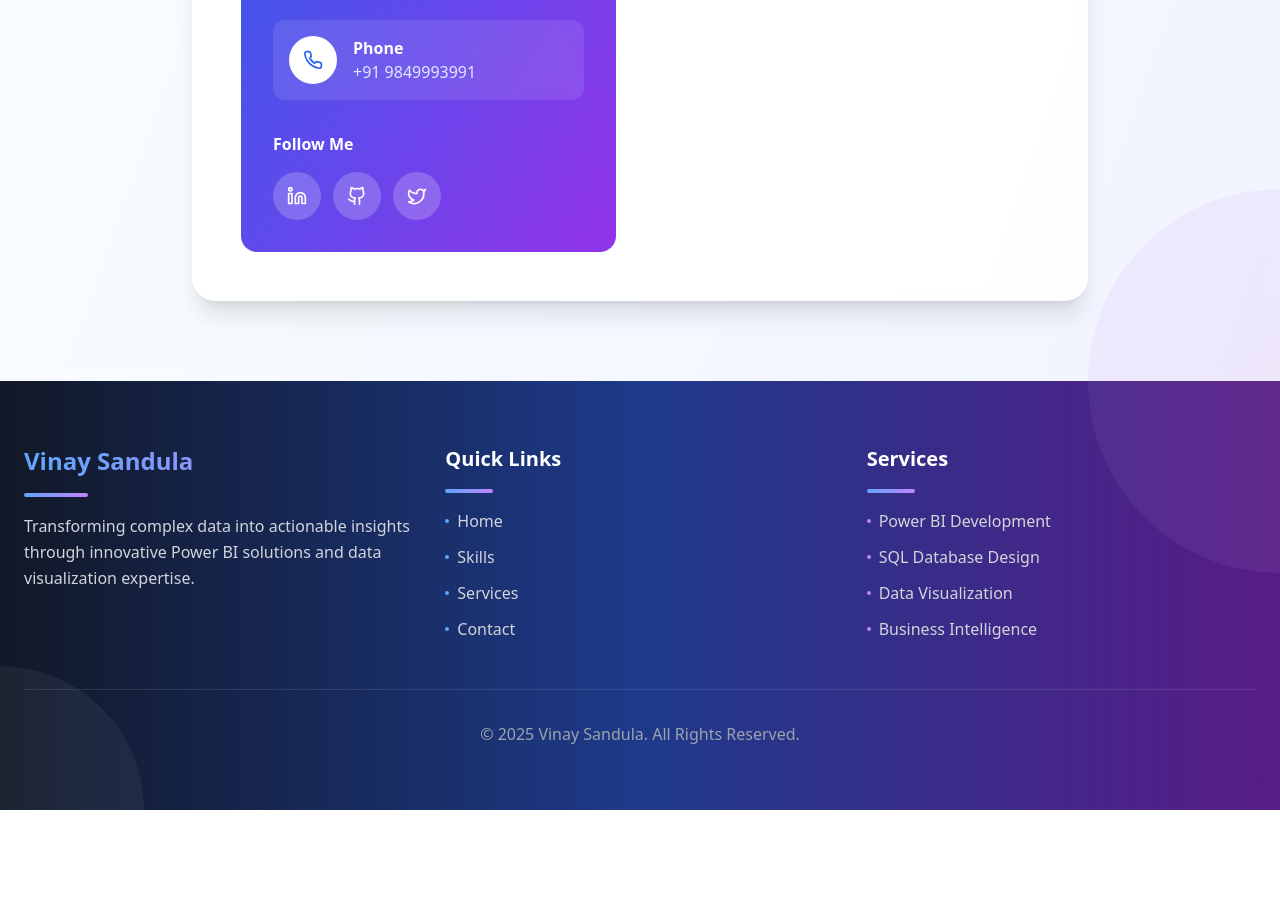
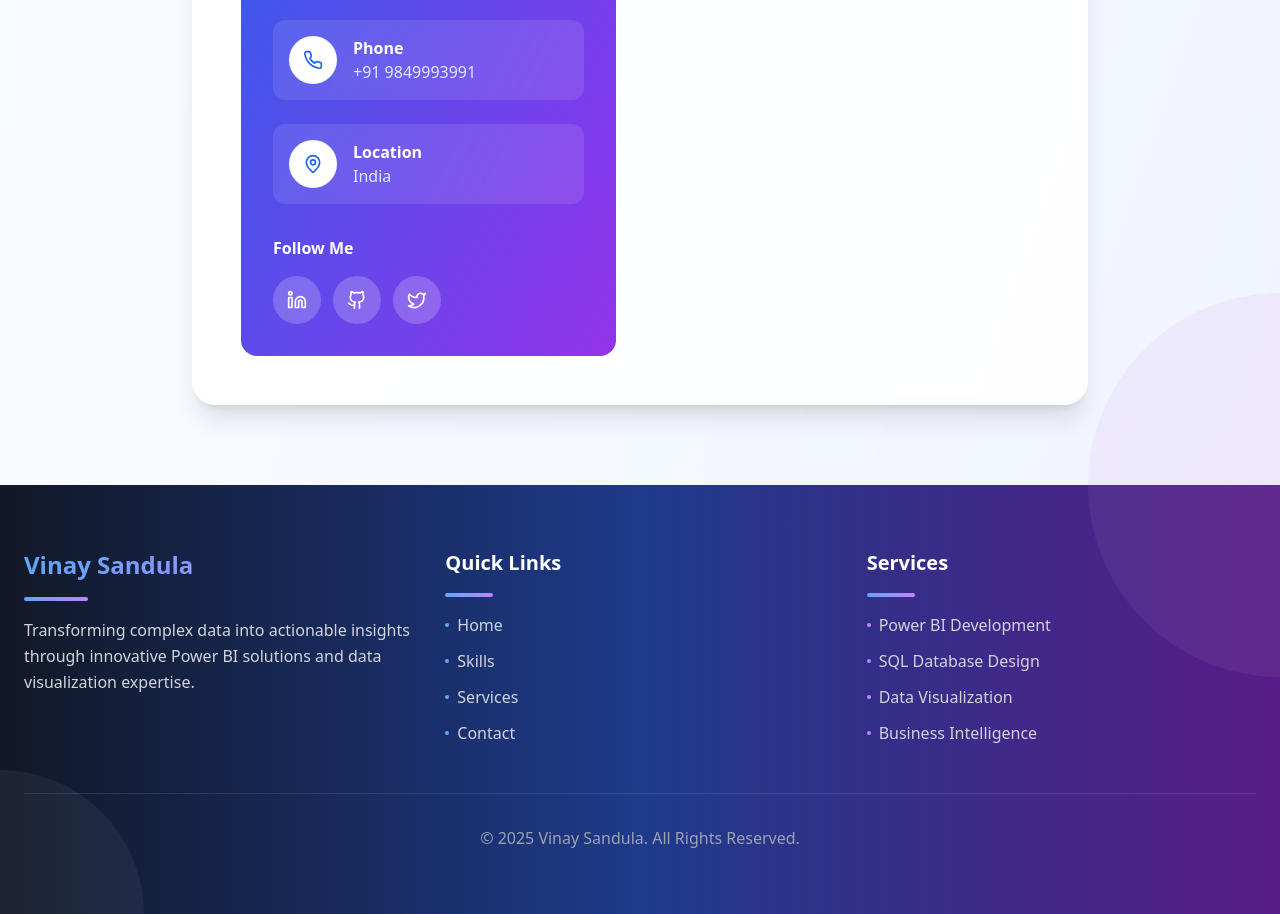
Before and after one commit to SandulaVinay/Portfolio., a React (Vite) app: page / in a window 1280 px wide. Shown: the part 2780-3694 px from the top of the page. Before the commit the page ends 3590 px from the top, so only its background shows below. Built offline with nearby package versions, Linux system fonts and the light colour scheme.

Commit message:
Add location to contact section
Adds the user's location "India" to the "Get In Touch" section.

```diff
--- a/src/components/Contact.tsx
+++ b/src/components/Contact.tsx
@@ -1,6 +1,6 @@
 
 import { useState } from 'react';
-import { Linkedin, Github, Twitter, Mail, Phone } from 'lucide-react';
+import { Linkedin, Github, Twitter, Mail, Phone, MapPin } from 'lucide-react';
 
 const Contact = () => {
   const [formData, setFormData] = useState({
@@ -117,6 +117,16 @@ const Contact = () => {
                     <p className="text-blue-100">+91 9849993991</p>
                   </div>
                 </div>
+
+                <div className="flex items-center gap-4 p-4 bg-white/10 rounded-xl backdrop-blur-sm">
+                  <div className="w-12 h-12 bg-white rounded-full flex items-center justify-center text-blue-600">
+                    <MapPin size={20} />
+                  </div>
+                  <div>
+                    <h4 className="font-semibold">Location</h4>
+                    <p className="text-blue-100">India</p>
+                  </div>
+                </div>
               </div>
 
               <div>
```
